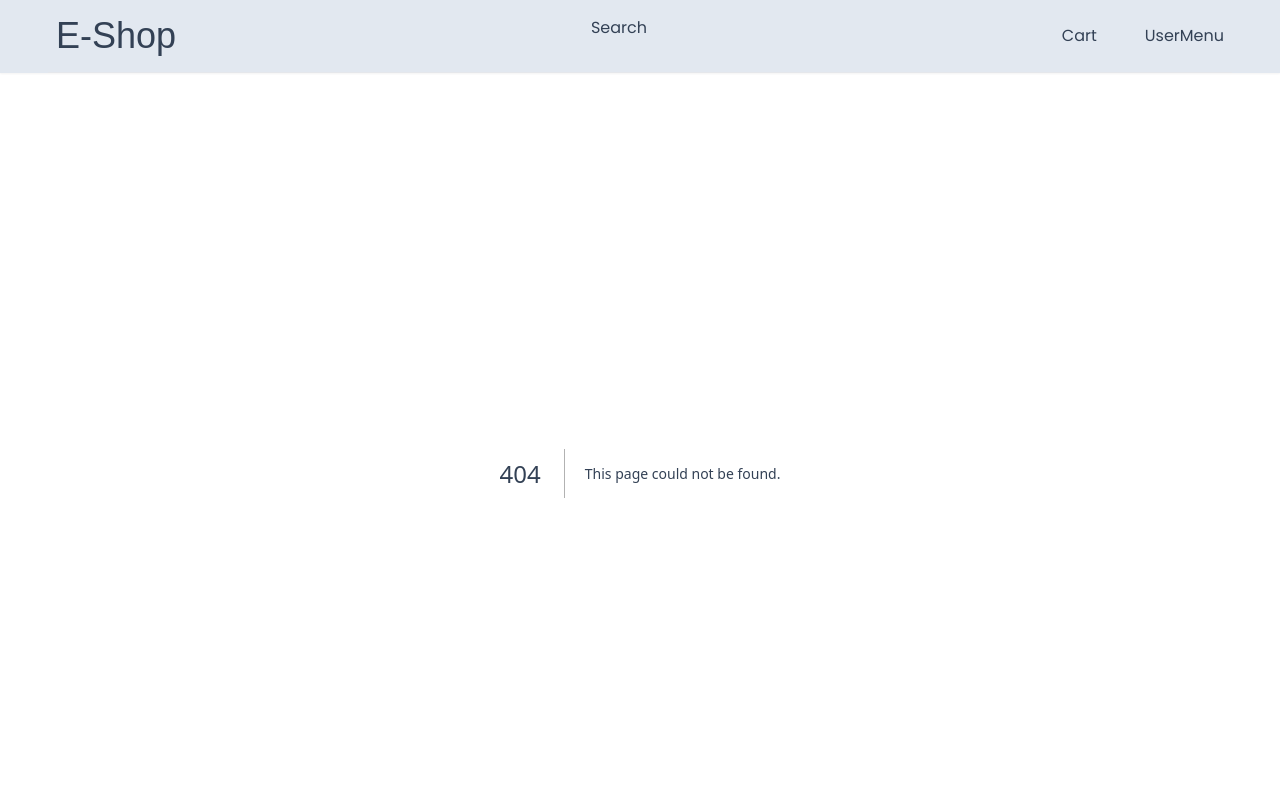
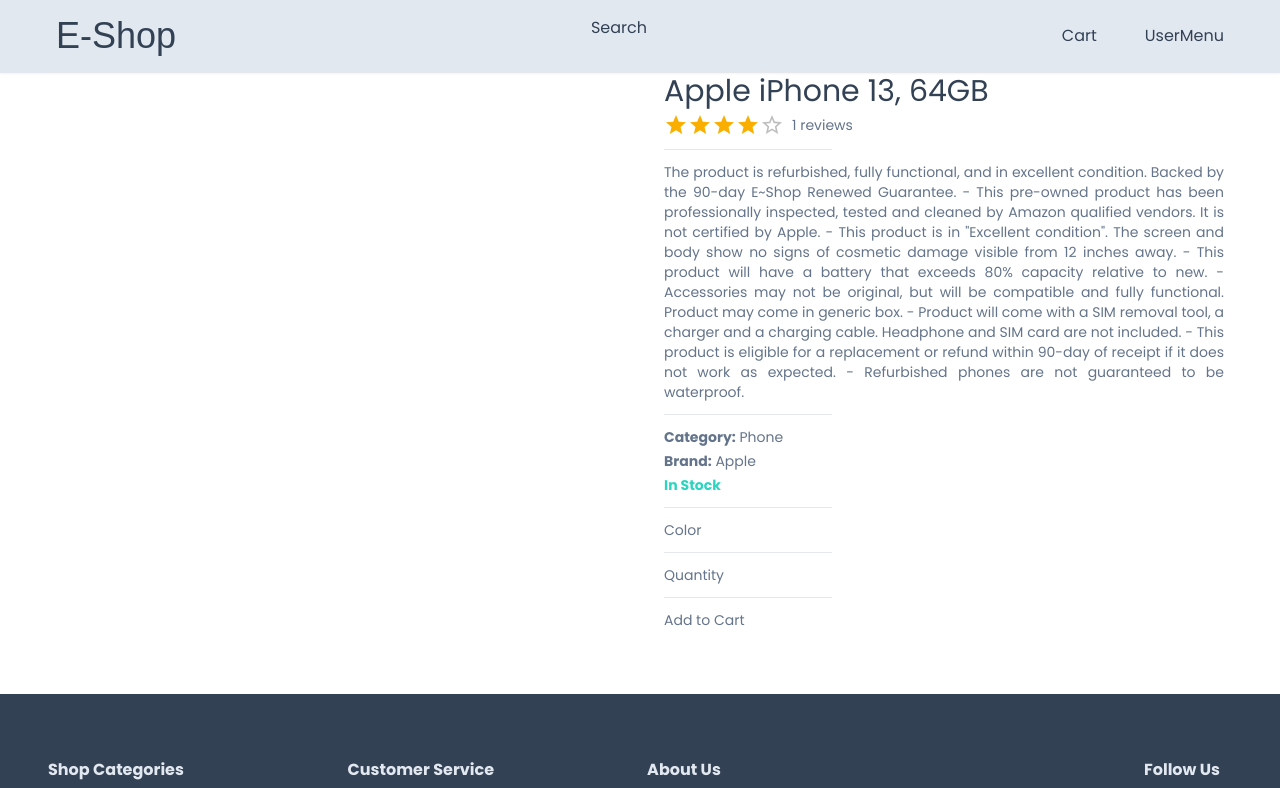
Before and after one commit to Ikamrava/e-shop-fullstck, a Next.js app: page /product/1 in a window 1280 px wide. Before the commit this address had no page. Shown: the top 788 px of the page. Built offline with nearby package versions, Linux system fonts and the light colour scheme; a web font is replaced by a local one.

Commit message:
product details

```diff
--- /dev/null
+++ b/app/cart/page.tsx
@@ -0,0 +1,13 @@
+import React from 'react'
+import {products} from "@/utils/products"
+
+
+type Props = {}
+
+function Cart({}: Props) {
+  return (
+    <div>Cart</div>
+  )
+}
+
+export default Cart
--- a/app/components/nav/NavBar.tsx
+++ b/app/components/nav/NavBar.tsx
@@ -18,7 +18,7 @@
                 <Link href="/" className={`${font.className} font-bold text-4xl `}>E-Shop</Link>
                 <div className=' hidden md:block'>Search</div>
                 <div className=' flex items-center gap-8 md:gap-12'>
-                    <div>Cart</div>
+                    <Link href={"/cart"}>Cart</Link>
                     <div>UserMenu</div>
                 </div>
                </div>
--- a/app/components/prosucts/ProductCard.tsx
+++ b/app/components/prosucts/ProductCard.tsx
@@ -3,6 +3,7 @@
 import { truncate } from '@/utils/truncate'
 import { Rating } from '@mui/material'
 import Image from 'next/image'
+import { useRouter } from 'next/navigation'
 import React from 'react'
 
 type Props = {
@@ -10,15 +11,17 @@
 }
 
 function ProductCard({product}: Props) {
-    const prodcutRating = product.reviews.reduce((acc:number,item:any) => item.rating + acc ,0) / product.reviews.length
-    console.log(prodcutRating)
+    const router = useRouter()
+
+    const prodcutRating = product.reviews.reduce((acc:number,item:any) =>
+     item.rating + acc ,0) / product.reviews.length
+
+
   return (
-    <div className=' col-span-1 cursor-pointer border-[1.2px] border-slate-200 bg-slate-50 rounded-sm p-2
-    transition hover:scale-105 text-center text-sm
-    '>
-        <div className='
-        flex flex-col items-center w-full gap-1
-        '>
+    <div onClick={() => router.push(`/product/${product.id}`)}
+     className=' col-span-1 cursor-pointer border-[1.2px] border-slate-200 bg-slate-50 rounded-sm p-2
+                transition hover:scale-105 text-center text-sm'>
+        <div className='flex flex-col items-center w-full gap-1'>
            <div className=' aspect-square overflow-hidden relative w-full'>
              <Image fill className=" w-full h-full object-contain" src={product.images[0].image} alt="ProductImage"/>
            </div>
--- a/app/page.tsx
+++ b/app/page.tsx
@@ -1,7 +1,6 @@
 import Image from 'next/image'
 import HomeBanner from './components/HomeBanner'
 import {products} from "../utils/products"
-import { truncate } from '@/utils/truncate'
 import ProductCard from './components/prosucts/ProductCard'
 
 export default function Home() {
--- /dev/null
+++ b/app/product/[productid]/ProductDetails.tsx
@@ -0,0 +1,53 @@
+"use client"
+
+import { Rating } from "@mui/material"
+import { hrtime } from "process"
+
+type Props = {
+   product:any
+}
+
+const Horizontal =() =>{
+    return(
+        <hr className=" w-[30%]  my-2"/>
+    )
+}
+
+function ProductDetails({product}: Props) {
+    const prodcutRating = product.reviews.reduce((acc:number,item:any) =>
+     item.rating + acc ,0) / product.reviews.length
+  return (
+    <div className=" grid grid-cols-1 md:grid-cols-2 gap-12">
+        <div>
+
+        </div>
+        <div className=" flex flex-col gap-1 text-slate-500 text-sm">
+           <h2 className=" text-3xl font-medium text-slate-700">{product.name}</h2>
+           <div className=" flex items-center gap-2">
+                 <Rating value={prodcutRating} readOnly/>
+                 <div >{product.reviews.length} reviews</div>
+           </div>
+           <Horizontal/>
+           <div className=" text-justify">{product.description}</div>
+           <Horizontal/>
+           <div>
+            <span className=" font-semibold">Category:</span> {product.category}
+           </div>
+           <div>
+            <span className=" font-semibold">Brand:</span> {product.brand}
+           </div>
+           <div className={product.inStock ? " text-teal-400 font-bold" : " text-red-400" }>{product.inStock ? "In Stock" : " Out of Stock" }</div>
+           <Horizontal/>
+           <div>Color</div>
+           <Horizontal/>
+           <div>Quantity</div>
+           <Horizontal/>
+           <div>Add to Cart</div>
+        </div>
+
+
+    </div>
+  )
+}
+
+export default ProductDetails
--- /dev/null
+++ b/app/product/[productid]/page.tsx
@@ -0,0 +1,21 @@
+import React from 'react'
+import { product } from '@/utils/tproduct'
+import Container from '@/app/components/Container';
+import ProductDetails from './ProductDetails';
+
+type Props = {
+  productid : string;
+}
+
+function Product({params}: {params:Props}) {
+
+  return (
+    <div>
+      <Container>
+       <ProductDetails product={product}/>
+      </Container>
+    </div>
+  )
+}
+
+export default Product
--- /dev/null
+++ b/utils/tproduct.ts
@@ -0,0 +1,53 @@
+export const product =
+{
+    id: "648437b38c44d52b9542e340",
+    name: "Apple iPhone 13, 64GB",
+    description:
+      'The product is refurbished, fully functional, and in excellent condition. Backed by the 90-day E~Shop Renewed Guarantee.\n- This pre-owned product has been professionally inspected, tested and cleaned by Amazon qualified vendors. It is not certified by Apple.\n- This product is in "Excellent condition". The screen and body show no signs of cosmetic damage visible from 12 inches away.\n- This product will have a battery that exceeds 80% capacity relative to new.\n- Accessories may not be original, but will be compatible and fully functional. Product may come in generic box.\n- Product will come with a SIM removal tool, a charger and a charging cable. Headphone and SIM card are not included.\n- This product is eligible for a replacement or refund within 90-day of receipt if it does not work as expected.\n- Refurbished phones are not guaranteed to be waterproof.',
+    price: 40,
+    brand: "Apple",
+    category: "Phone",
+    inStock: true,
+    images: [
+      {
+        color: "Black",
+        colorCode: "#000000",
+        image:
+          "https://m.media-amazon.com/images/I/61g+McQpg7L._AC_SX679_.jpg",
+      },
+      {
+        color: "Blue",
+        colorCode: " #0000FF",
+        image:
+          "https://m.media-amazon.com/images/I/713Om9vCHUL._AC_SX679_.jpg",
+      },
+      {
+        color: "Red",
+        colorCode: "#FF0000",
+        image:
+          "https://m.media-amazon.com/images/I/61thdjmfHcL.__AC_SX300_SY300_QL70_FMwebp_.jpg",
+      },
+    ],
+    reviews: [
+      {
+        id: "6499b4887402b0efd394d8f3",
+        userId: "6499b184b0e9a8c8709821d3",
+        productId: "648437b38c44d52b9542e340",
+        rating: 4,
+        comment:
+          "good enough. I like the camera and casing. the delivery was fast too.",
+        createdDate: "2023-06-26T15:53:44.483Z",
+        user: {
+          id: "6499b184b0e9a8c8709821d3",
+          name: "Chaoo",
+          email: "example1@gmail.com",
+          emailVerified: null,
+          image:
+            "https://lh3.googleusercontent.com/a/AAcHTtcuRLwWi1vPKaQOcJlUurlhRAIIq2LgYccE8p32=s96-c",
+          hashedPassword: null,
+          createdAt: "2023-06-26T15:40:52.558Z",
+          updatedAt: "2023-06-26T15:40:52.558Z",
+          role: "USER",
+        },
+      }]
+    }
```
